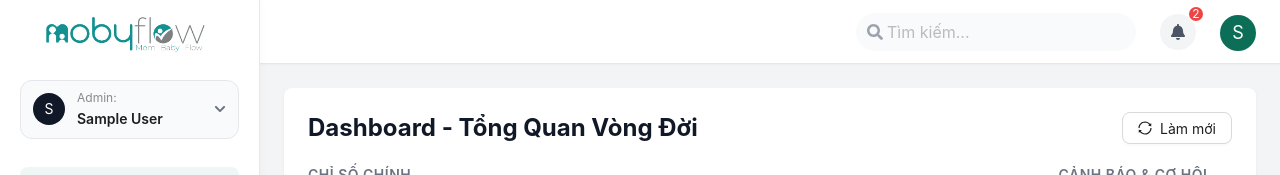
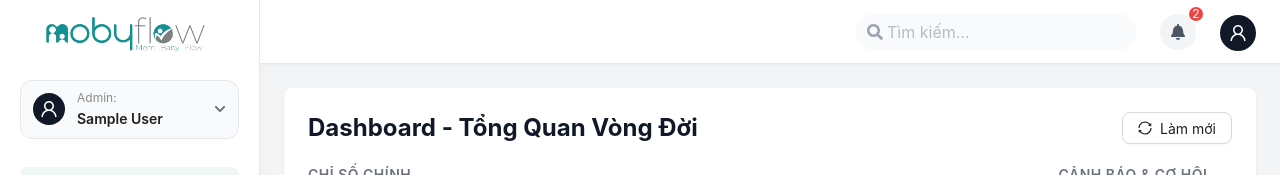
Before and after one commit to minhnem/ZALOZNS_FE, a Next.js app: page /dashboard in a window 1280 px wide. Shown: the top 175 px of the page. Built offline with nearby package versions, Linux system fonts and the light colour scheme; no server answers; sample sign-in values are in the browser's storage.

Commit message:
update icon avatar

```diff
--- a/src/components/Header.jsx
+++ b/src/components/Header.jsx
@@ -1,5 +1,6 @@
 import React from 'react';
 import { Layout, Input, Badge, Avatar, Dropdown } from 'antd';
+import { UserOutlined } from '@ant-design/icons';
 import { FaSearch, FaBell } from 'react-icons/fa';
 import { useSelector } from 'react-redux';
 
@@ -64,9 +65,12 @@ const Header = () => {
         </Dropdown>
 
         <div style={{ cursor: 'pointer' }}>
-          <Avatar size={36} src={user?.avatar} style={{ backgroundColor: '#0d6e57' }}>
-            {(user?.fullName || user?.name) ? (user.fullName || user.name).charAt(0).toUpperCase() : 'A'}
-          </Avatar>
+          <Avatar
+            size={36}
+            src={user?.avatar || undefined}
+            icon={<UserOutlined />}
+            style={{ backgroundColor: '#111827' }}
+          />
         </div>
       </div>
     </AntdHeader>
--- a/src/components/ProfileModal.jsx
+++ b/src/components/ProfileModal.jsx
@@ -115,12 +115,10 @@ const ProfileModal = ({ open, onCancel }) => {
         <Spin spinning={loading}>
           <Avatar
             size={120}
-            src={previewImage}
+            src={previewImage || undefined}
             icon={<UserOutlined />}
             style={{ backgroundColor: '#111827', marginBottom: 16 }}
-          >
-            {(!previewImage && (user?.fullName || user?.name)) ? (user?.fullName || user?.name).charAt(0).toUpperCase() : ''}
-          </Avatar>
+          />
         </Spin>
 
         <Upload
--- a/src/layouts/DashboardLayout.jsx
+++ b/src/layouts/DashboardLayout.jsx
@@ -1,5 +1,6 @@
 import React, { useState, useEffect } from 'react';
 import { Layout, Menu, Avatar, Dropdown, theme, Typography } from 'antd';
+import { UserOutlined } from '@ant-design/icons';
 import {
   FaChartPie,
   FaUsers,
@@ -182,9 +183,11 @@ const DashboardLayout = ({ children, title = 'MobyFlow' }) => {
                 cursor: 'pointer'
               }}>
                 <div style={{ display: 'flex', alignItems: 'center', gap: 12 }}>
-                  <Avatar style={{ backgroundColor: '#111827' }} src={user?.avatar}>
-                    {(user?.fullName || user?.name) ? (user.fullName || user.name).charAt(0).toUpperCase() : 'A'}
-                  </Avatar>
+                  <Avatar
+                    style={{ backgroundColor: '#111827' }}
+                    src={user?.avatar || undefined}
+                    icon={<UserOutlined />}
+                  />
                   <div style={{ display: 'flex', flexDirection: 'column', lineHeight: 1.2 }}>
                     <Text type="secondary" style={{ fontSize: 12 }}>Admin:</Text>
                     <Text strong style={{ fontSize: 14 }}>{user?.fullName || user?.name || 'Người dùng'}</Text>
```
